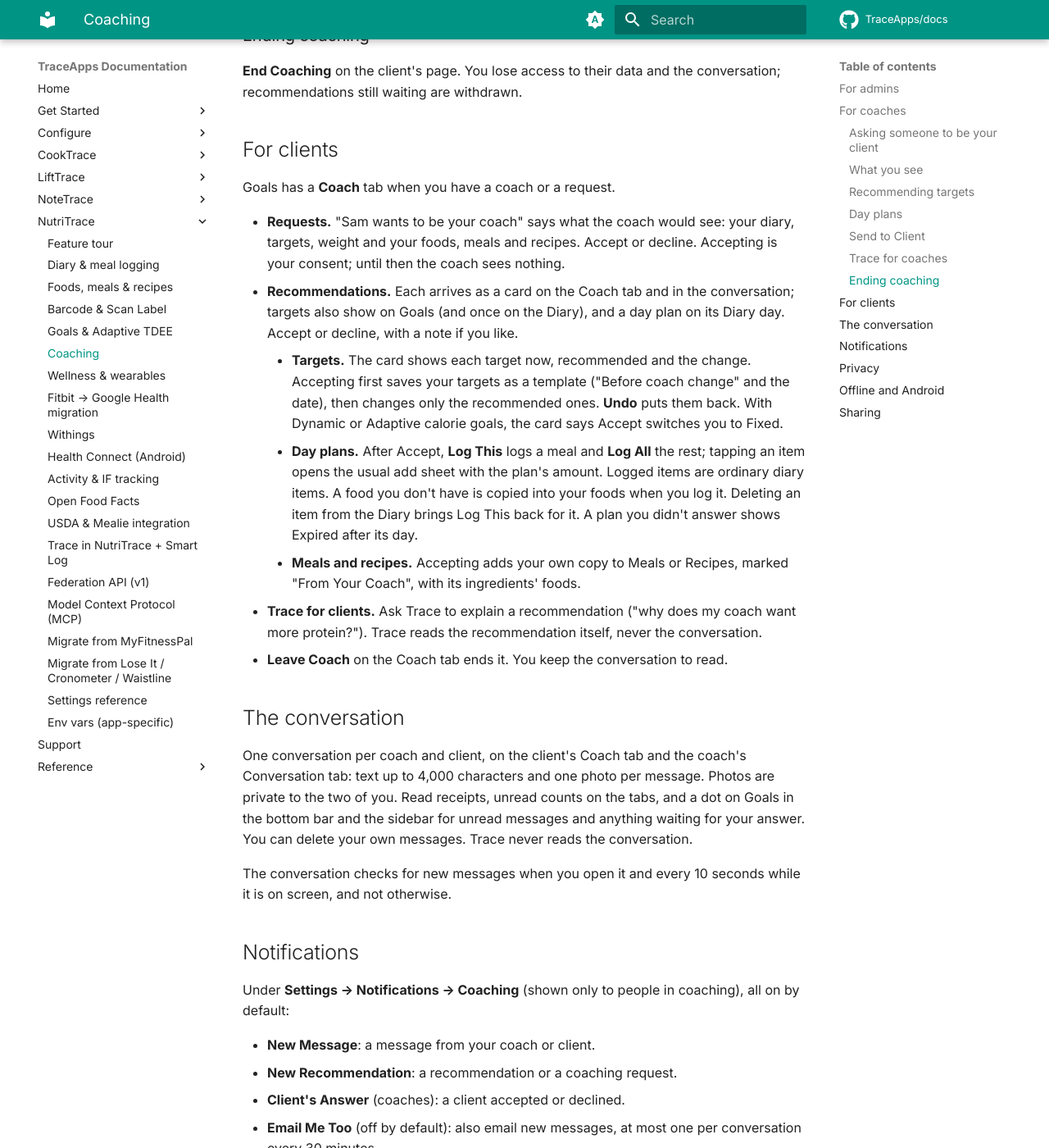
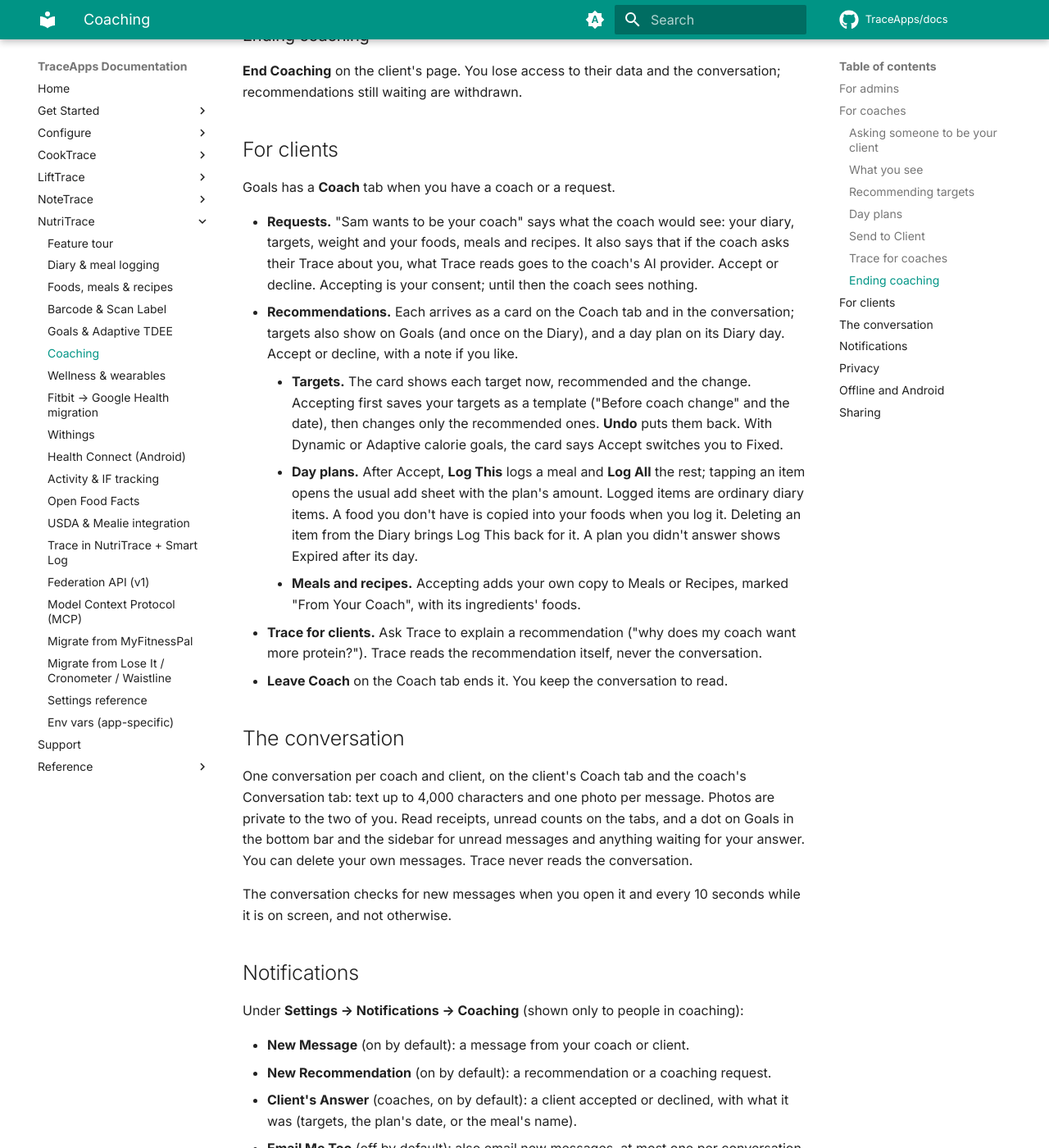
Before and after one commit to TraceApps/docs, an MkDocs documentation site: the page built from docs/nutritrace/coaching.md, in a window 1280 px wide and 1400 px high, scrolled down 2367 px. Shown: the whole window at 82% size. Built offline with MkDocs 1.6.1 and Material for MkDocs 9.7.7, drawn with Linux system fonts in a browser that asks for light colours; comment, search, counter and statistics services are not loaded; some of the changed text lies outside the part shown.

Commit message:
NutriTrace Coaching: notifications, Trace disclosure, who gets the tools

```diff
--- a/docs/nutritrace/coaching.md
+++ b/docs/nutritrace/coaching.md
@@ -58,7 +58,7 @@ Ask Trace to look at a client and draft targets or a day plan ("draft a lighter
 
 Goals has a **Coach** tab when you have a coach or a request.
 
-- **Requests.** "Sam wants to be your coach" says what the coach would see: your diary, targets, weight and your foods, meals and recipes. Accept or decline. Accepting is your consent; until then the coach sees nothing.
+- **Requests.** "Sam wants to be your coach" says what the coach would see: your diary, targets, weight and your foods, meals and recipes. It also says that if the coach asks their Trace about you, what Trace reads goes to the coach's AI provider. Accept or decline. Accepting is your consent; until then the coach sees nothing.
 - **Recommendations.** Each arrives as a card on the Coach tab and in the conversation; targets also show on Goals (and once on the Diary), and a day plan on its Diary day. Accept or decline, with a note if you like.
     - **Targets.** The card shows each target now, recommended and the change. Accepting first saves your targets as a template ("Before coach change" and the date), then changes only the recommended ones. **Undo** puts them back. With Dynamic or Adaptive calorie goals, the card says Accept switches you to Fixed.
     - **Day plans.** After Accept, **Log This** logs a meal and **Log All** the rest; tapping an item opens the usual add sheet with the plan's amount. Logged items are ordinary diary items. A food you don't have is copied into your foods when you log it. Deleting an item from the Diary brings Log This back for it. A plan you didn't answer shows Expired after its day.
@@ -74,14 +74,14 @@ The conversation checks for new messages when you open it and every 10 seconds w
 
 ## Notifications
 
-Under **Settings → Notifications → Coaching** (shown only to people in coaching), all on by default:
+Under **Settings → Notifications → Coaching** (shown only to people in coaching):
 
-- **New Message**: a message from your coach or client.
-- **New Recommendation**: a recommendation or a coaching request.
-- **Client's Answer** (coaches): a client accepted or declined.
+- **New Message** (on by default): a message from your coach or client.
+- **New Recommendation** (on by default): a recommendation or a coaching request.
+- **Client's Answer** (coaches, on by default): a client accepted or declined, with what it was (targets, the plan's date, or the meal's name).
 - **Email Me Too** (off by default): also email new messages, at most one per conversation every 30 minutes.
 
-They go through your ntfy, Gotify or Apprise, and say who wrote, never what.
+They go through your ntfy, Gotify or Apprise. A message notification says who wrote, never what.
 
 ## Privacy
 
```
Also changed, not shown: docs/reference/trace-tools.md (+1 -1 lines).
